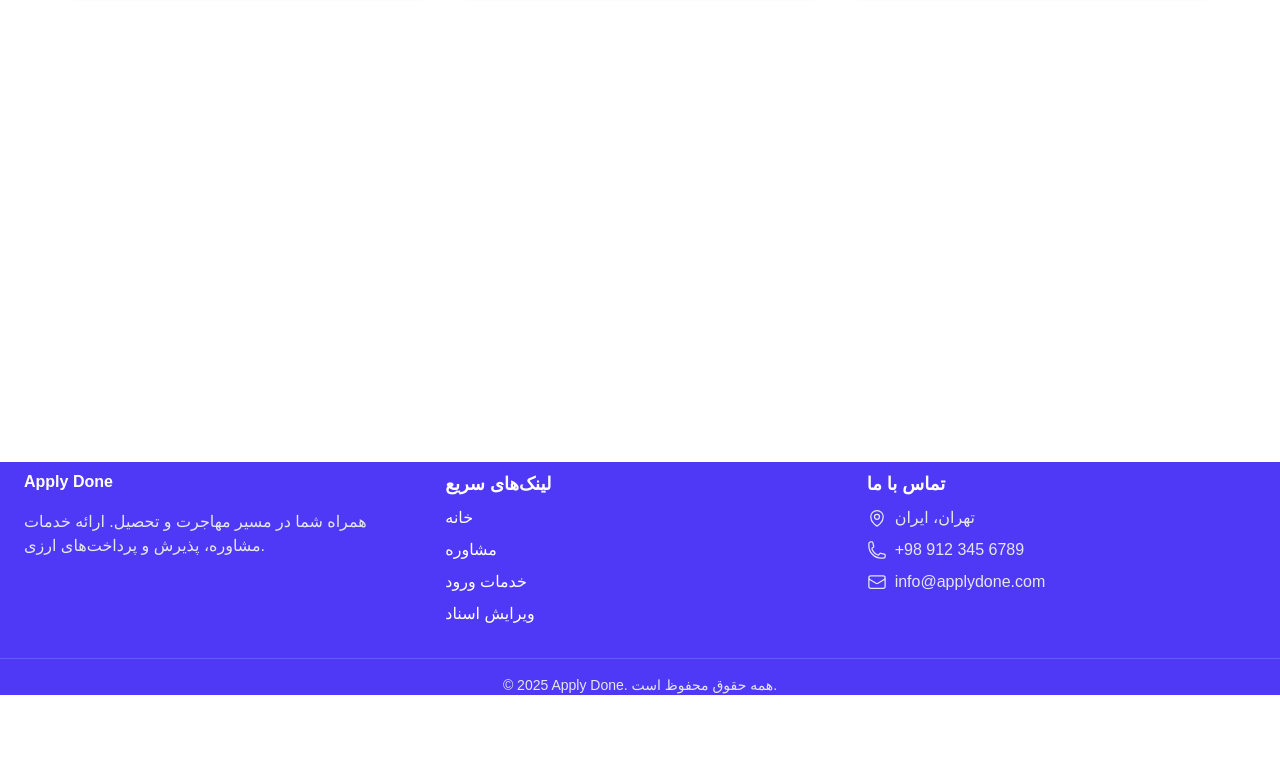
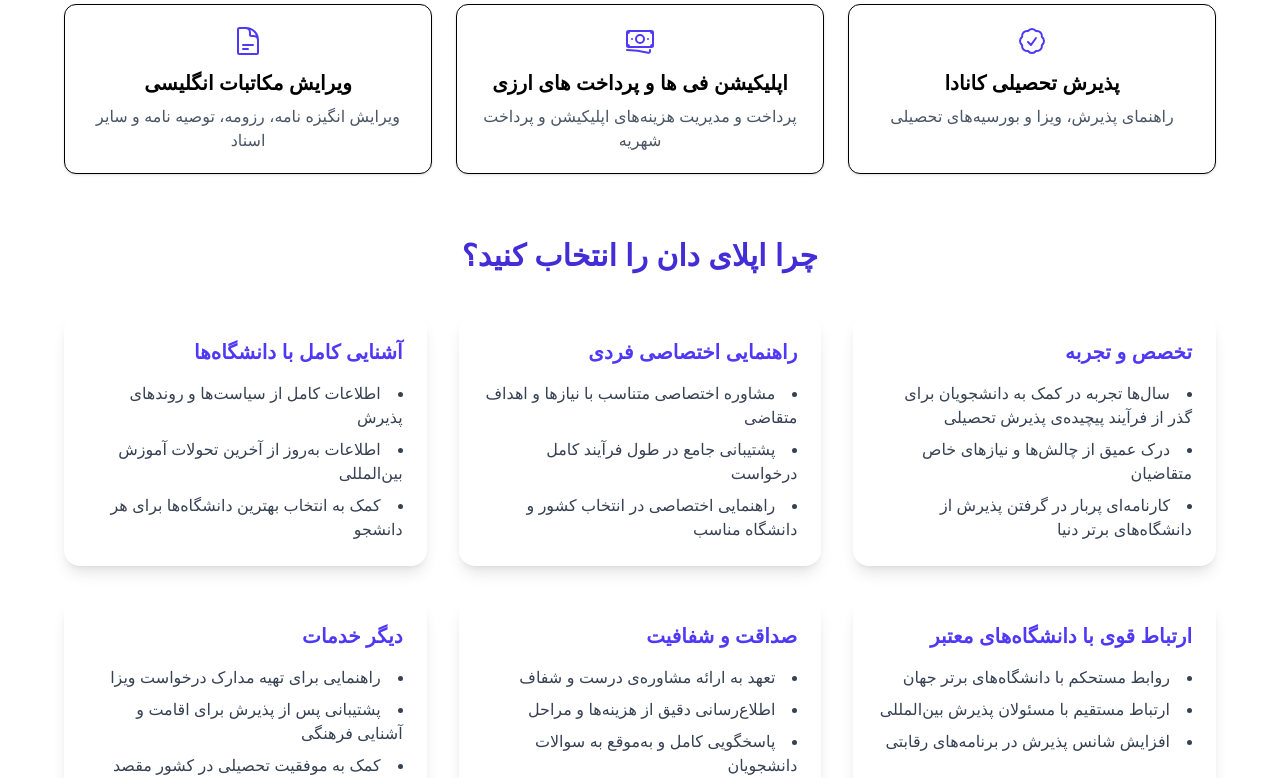
Before and after one commit to seyabol/apply-done, a Next.js app: page /services in a window 1280 px wide. Shown: the part 402-1180 px from the top of the page. Before the commit the page ends 1097 px from the top, so only its background shows below. Built offline with nearby package versions, Linux system fonts and the light colour scheme; no server answers; a web font is replaced by a local one.

Commit message:
added services page contetnt

```diff
--- a/app/about/page.tsx
+++ b/app/about/page.tsx
@@ -1,3 +1,94 @@
-export default function Page(){
-   return <main>About us</main>
+// app/about/page.tsx
+import { AcademicCapIcon, UserGroupIcon, GlobeAltIcon, ShieldCheckIcon, HandThumbUpIcon } from "@heroicons/react/24/outline";
+import Link from "next/link";
+
+const features = [
+  {
+    name: "تخصص و تجربه",
+    description: [
+      "سال‌ها تجربه در کمک به دانشجویان برای گذر از فرآیند پیچیده‌ی پذیرش تحصیلی.",
+      "درک عمیق از چالش‌ها و نیازهای خاص متقاضیان.",
+      "کارنامه‌ای پربار در گرفتن پذیرش از دانشگاه‌های برتر دنیا."
+    ],
+    icon: AcademicCapIcon,
+  },
+  {
+    name: "راهنمایی اختصاصی فردی",
+    description: [
+      "مشاوره‌ اختصاصی متناسب با نیازها و اهداف متقاضی.",
+      "پشتیبانی جامع در طول فرآیند کامل درخواست، از نوشتن مقاله، رزومه، تماس با اساتید تا آماده‌سازی مدارک.",
+      "راهنمایی اختصاصی در انتخاب کشور و دانشگاه‌های مناسب."
+    ],
+    icon: UserGroupIcon,
+  },
+  {
+    name: "آشنایی کامل با دانشگاه‌ها",
+    description: [
+      "اطلاعات کامل از سیاست‌ها و روندهای پذیرش دانشگاه‌ها.",
+      "اطلاعات به‌روز درباره‌ی آخرین تحولات در آموزش بین‌المللی.",
+      "کمک به انتخاب بهترین دانشگاه‌ها برای هر دانشجو بر اساس قابلیت‌های منحصربه‌فردشان."
+    ],
+    icon: GlobeAltIcon,
+  },
+  {
+    name: "ارتباط قوی با دانشگاه‌های معتبر جهان",
+    description: [
+      "روابط مستحکم با دانشگاه‌های برتر جهان.",
+      "ارتباط مستقیم با مسئولان پذیرش دانشجویان بین‌المللی.",
+      "افزایش شانس پذیرش در برنامه‌های بسیار رقابتی."
+    ],
+    icon: HandThumbUpIcon,
+  },
+  {
+    name: "صداقت و شفافیت در مشاوره",
+    description: [
+      "تعهد به ارائه مشاوره‌ی شفاف و درست در مراحل مختلف.",
+      "اطلاع‌رسانی دقیق از تمامی هزینه‌ها و مراحل مربوط به پذیرش و مهاجرت.",
+      "پاسخگویی کامل و به‌موقع به تمامی سوالات و نگرانی‌های دانشجویان."
+    ],
+    icon: ShieldCheckIcon,
+  },
+];
+
+export default function AboutPage() {
+  return (
+    <main className="bg-gray-50 py-16 px-6 lg:px-20" dir="rtl">
+      {/* Hero Section */}
+      <section className="max-w-5xl mx-auto text-center mb-16">
+        <h1 className="text-4xl font-bold text-indigo-700 mb-4">چرا اپلای دان را انتخاب کنید؟</h1>
+        <p className="text-lg text-gray-600 leading-relaxed">
+          ما در اپلای دان با سال‌ها تجربه و ارتباطات گسترده، مسیر پذیرش تحصیلی بین‌المللی را برای شما ساده‌تر، شفاف‌تر و موفق‌تر می‌کنیم.
+        </p>
+      </section>
+
+      {/* Features */}
+      <section className="grid gap-10 sm:grid-cols-2 lg:grid-cols-3 max-w-6xl mx-auto">
+        {features.map((feature) => (
+          <div key={feature.name} className="bg-white rounded-2xl shadow-lg p-6 hover:shadow-xl transition-shadow border border-gray-100">
+            <feature.icon className="h-10 w-10 text-indigo-600 mb-4" />
+            <h3 className="text-xl font-semibold text-gray-900 mb-3">{feature.name}</h3>
+            <ul className="space-y-2 text-gray-700 text-sm leading-relaxed">
+              {feature.description.map((line, i) => (
+                <li key={i}>• {line}</li>
+              ))}
+            </ul>
+          </div>
+        ))}
+      </section>
+
+      {/* Extra Services */}
+      <section className="max-w-5xl mx-auto mt-20 text-center">
+        <h2 className="text-2xl font-bold text-indigo-700 mb-6">و دیگر خدمات ما</h2>
+        <p className="text-gray-700 mb-8 leading-relaxed">
+          راهنمایی برای تهیه مدارک درخواست ویزا، پشتیبانی پس از پذیرش برای اقامت، آشنایی فرهنگی و موفقیت تحصیلی.
+        </p>
+        <Link
+          href="/contact"
+          className="inline-block px-6 py-3 bg-indigo-600 text-white rounded-lg shadow hover:bg-indigo-700 transition-colors"
+        >
+          تماس با ما
+        </Link>
+      </section>
+    </main>
+  );
 }
--- a/app/consultation/page.tsx
+++ b/app/consultation/page.tsx
@@ -22,8 +22,8 @@ export default function ConsultationPage() {
    ];
 
    return (
-      <main className="flex h-full justify-center items-center p-4">
-         <div className="w-full max-w-lg flex flex-col space-y-6 p-8 bg-white shadow-xl rounded-2xl border border-indigo-100">
+      <main className="flex h-screen justify-center items-center p-4">
+         <div className="w-full  max-w-lg flex flex-col space-y-6 p-8 bg-white shadow-xl rounded-2xl border border-indigo-100">
             {/* Logo */}
             <div className="mx-auto">
                <UniversityLogo variant="dark" />
--- a/app/contact/page.tsx
+++ b/app/contact/page.tsx
@@ -1,3 +1,3 @@
 export default function Page(){
-   return <main>Contact Page test</main>
+   return <main className="h-screen">Contact Page test</main>
 }
--- a/app/services/page.tsx
+++ b/app/services/page.tsx
@@ -1,4 +1,12 @@
 import FeatureCard from "@/app/ui/FeatureCard";
+import {
+   AcademicCapIcon,
+   UserGroupIcon,
+   DocumentTextIcon,
+   BanknotesIcon,
+   GlobeAltIcon,
+   CheckBadgeIcon,
+} from "@heroicons/react/24/outline";
 
 export default async function Page() {
    const features = [
@@ -6,50 +14,138 @@ export default async function Page() {
          title: "ورود و ثبت نام",
          description: "ساخت حساب کاربری و مدیریت ورود",
          href: "/login",
+         icon: <UserGroupIcon  className="w-8 h-8" />,
       },
       {
          title: "مشاوره",
          description: "دریافت مشاوره مالی و تحصیلی از تیم ما",
          href: "/consultation",
+         icon: <AcademicCapIcon  className="w-8 h-8" />,
       },
       {
          title: "خدمات ورود",
          description: "رزرو وقت و دریافت راهنمایی برای خدمات ورود",
          href: "/dashboard/services-entry",
+         icon: <GlobeAltIcon   className="w-8 h-8"/>,
       },
       {
          title: "ویرایش مکاتبات انگلیسی",
          description: "ویرایش انگیزه نامه، رزومه، توصیه نامه و سایر اسناد",
          href: "/dashboard/document-editing",
+         icon: <DocumentTextIcon  className="w-8 h-8"/>,
       },
       {
          title: "اپلیکیشن فی ها و پرداخت های ارزی",
          description: "پرداخت و مدیریت هزینه‌های اپلیکیشن و پرداخت شهریه",
          href: "/dashboard/application-fees",
+         icon: <BanknotesIcon  className="w-8 h-8" />,
       },
       {
          title: "پذیرش تحصیلی کانادا",
          description: "راهنمای پذیرش، ویزا و بورسیه‌های تحصیلی",
          href: "/dashboard/admissions",
+         icon: <CheckBadgeIcon  className="w-8 h-8"/>,
+      },
+   ];
+
+   const whyChooseUs = [
+      {
+         title: "تخصص و تجربه",
+         points: [
+            "سال‌ها تجربه در کمک به دانشجویان برای گذر از فرآیند پیچیده‌ی پذیرش تحصیلی",
+            "درک عمیق از چالش‌ها و نیازهای خاص متقاضیان",
+            "کارنامه‌ای پربار در گرفتن پذیرش از دانشگاه‌های برتر دنیا",
+         ],
+      },
+      {
+         title: "راهنمایی اختصاصی فردی",
+         points: [
+            "مشاوره‌ اختصاصی متناسب با نیازها و اهداف متقاضی",
+            "پشتیبانی جامع در طول فرآیند کامل درخواست",
+            "راهنمایی اختصاصی در انتخاب کشور و دانشگاه مناسب",
+         ],
+      },
+      {
+         title: "آشنایی کامل با دانشگاه‌ها",
+         points: [
+            "اطلاعات کامل از سیاست‌ها و روندهای پذیرش",
+            "اطلاعات به‌روز از آخرین تحولات آموزش بین‌المللی",
+            "کمک به انتخاب بهترین دانشگاه‌ها برای هر دانشجو",
+         ],
+      },
+      {
+         title: "ارتباط قوی با دانشگاه‌های معتبر",
+         points: [
+            "روابط مستحکم با دانشگاه‌های برتر جهان",
+            "ارتباط مستقیم با مسئولان پذیرش بین‌المللی",
+            "افزایش شانس پذیرش در برنامه‌های رقابتی",
+         ],
+      },
+      {
+         title: "صداقت و شفافیت",
+         points: [
+            "تعهد به ارائه مشاوره‌ی درست و شفاف",
+            "اطلاع‌رسانی دقیق از هزینه‌ها و مراحل",
+            "پاسخگویی کامل و به‌موقع به سوالات دانشجویان",
+         ],
+      },
+      {
+         title: "دیگر خدمات",
+         points: [
+            "راهنمایی برای تهیه مدارک درخواست ویزا",
+            "پشتیبانی پس از پذیرش برای اقامت و آشنایی فرهنگی",
+            "کمک به موفقیت تحصیلی در کشور مقصد",
+         ],
       },
    ];
 
    return (
-      <main className="min-h-screen flex flex-col items-center p-6">
+      <main className="min-h-screen flex flex-col items-center p-6 space-y-16">
          {/* Page Title */}
-         <h1 className="text-3xl font-bold mb-6 text-center text-indigo-700">خدمات ما</h1>
+         <section className="text-center max-w-3xl">
+            <h1 className="text-4xl font-bold mb-4 text-indigo-700">خدمات ما</h1>
+            <p className="text-lg text-gray-600">
+               اپلای دان همراه شما در تمام مراحل پذیرش، مشاوره، و موفقیت تحصیلی.
+            </p>
+         </section>
 
          {/* Feature Grid */}
-         <div className="grid gap-6 sm:grid-cols-2 lg:grid-cols-3 w-full max-w-6xl">
+         <section className="grid gap-6 sm:grid-cols-2 lg:grid-cols-3 w-full max-w-6xl text-center"  >
             {features.map((feature) => (
                <FeatureCard
                   key={feature.title}
                   title={feature.title}
                   description={feature.description}
                   href={feature.href}
+                  icon={feature.icon}
                />
             ))}
-         </div>
+         </section>
+
+         {/* Why Choose Us */}
+         <section className="w-full max-w-6xl" dir="rtl">
+            <h2 className="text-3xl font-bold text-center text-indigo-700 mb-10">
+               چرا اپلای دان را انتخاب کنید؟
+            </h2>
+
+            <div className="grid gap-8 sm:grid-cols-2 lg:grid-cols-3">
+               {whyChooseUs.map((section) => (
+                  <div
+                     key={section.title}
+                     className="bg-white shadow-lg rounded-2xl p-6 hover:shadow-xl transition-shadow"
+                  >
+                     <h3 className="text-xl font-semibold mb-4 text-indigo-600">
+                        {section.title}
+                     </h3>
+                     <ul className="list-disc list-inside space-y-2 text-gray-700">
+                        {section.points.map((point, i) => (
+                           <li key={i}>{point}</li>
+                        ))}
+                     </ul>
+                  </div>
+               ))}
+            </div>
+         </section>
       </main>
    );
 }
--- a/app/ui/FeatureCard.tsx
+++ b/app/ui/FeatureCard.tsx
@@ -20,7 +20,7 @@ export default function FeatureCard({ title, description, href, icon }: FeatureC
         "hover:bg-indigo-50"
       )}
     >
-      {icon && <div className="mb-3 text-indigo-600">{icon}</div>}
+      {icon && <div className="mb-3 mx-auto text-indigo-600">{icon}</div>}
       <h3 className="text-xl font-bold mb-2">{title}</h3>
       <p className="text-gray-600">{description}</p>
     </Link>
--- a/app/ui/RequestForm.tsx
+++ b/app/ui/RequestForm.tsx
@@ -24,7 +24,7 @@ export default function RequestForm({ title, fields, submitLabel = "ارسال
    const [errorMessage, formAction] = useActionState<ErrorState, FormData>(action, undefined);
 
    return (
-      <form action={formAction} className="space-y-4">
+      <form action={formAction} className="space-y-4 ">
          <h2 className="text-2xl text-center font-bold text-indigo-700">{title}</h2>
          {fields.map((field) => (
             <div key={field.name} className="flex flex-col">
```
